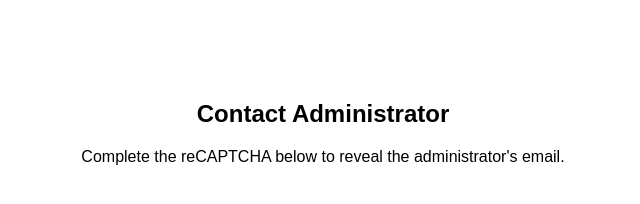
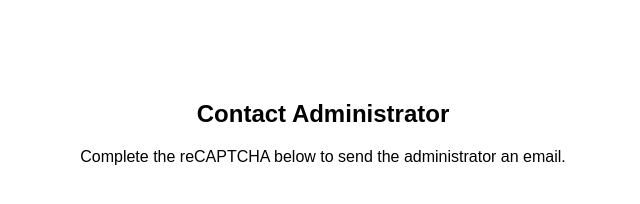
Before and after one commit to gh-markt/www, a plain HTML site: page docs/index.html in a window 1280 px wide. Shown: the full height of the page, 317-957 px from the left. Drawn offline with Linux system fonts and the light colour scheme.

Commit message:
Update index.html

```diff
--- a/docs/index.html
+++ b/docs/index.html
@@ -38,7 +38,7 @@
 <body>
 
 <h2>Contact Administrator</h2>
-<p>Complete the reCAPTCHA below to reveal the administrator's email.</p>
+<p>Complete the reCAPTCHA below to send the administrator an email.</p>
 
 <!-- Container for centering the CAPTCHA -->
 <div class="captcha-container">
```
